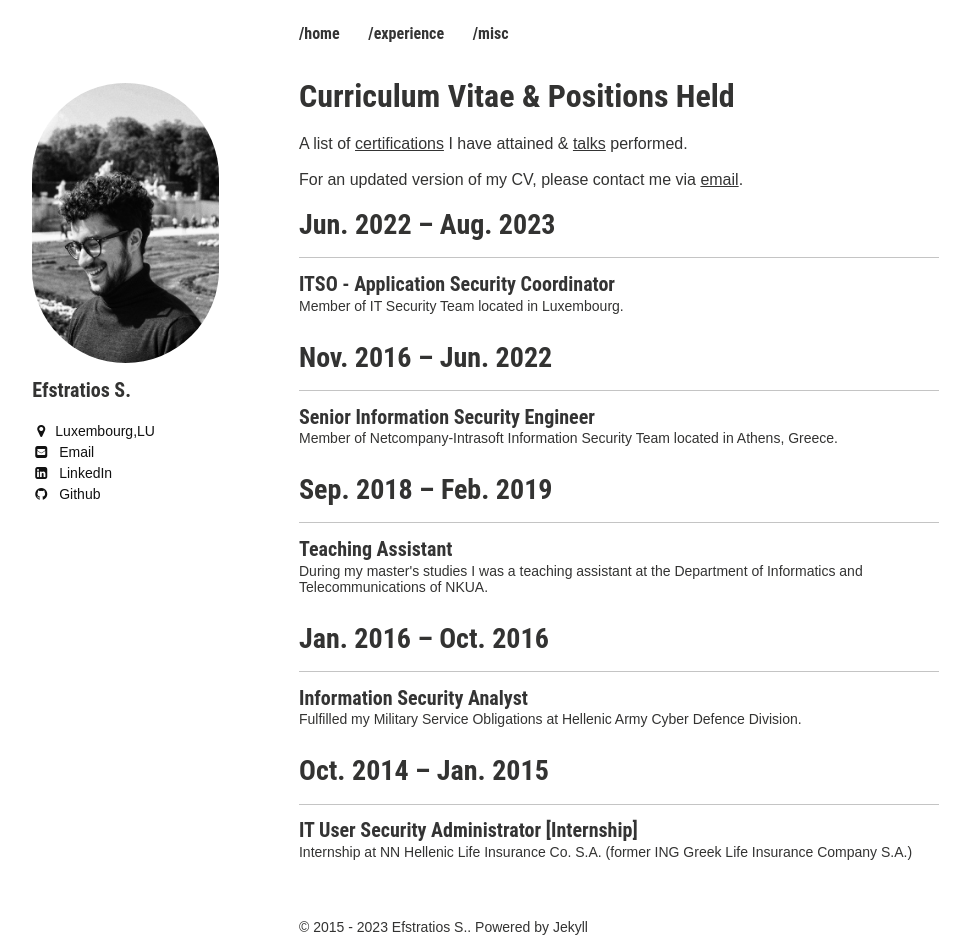
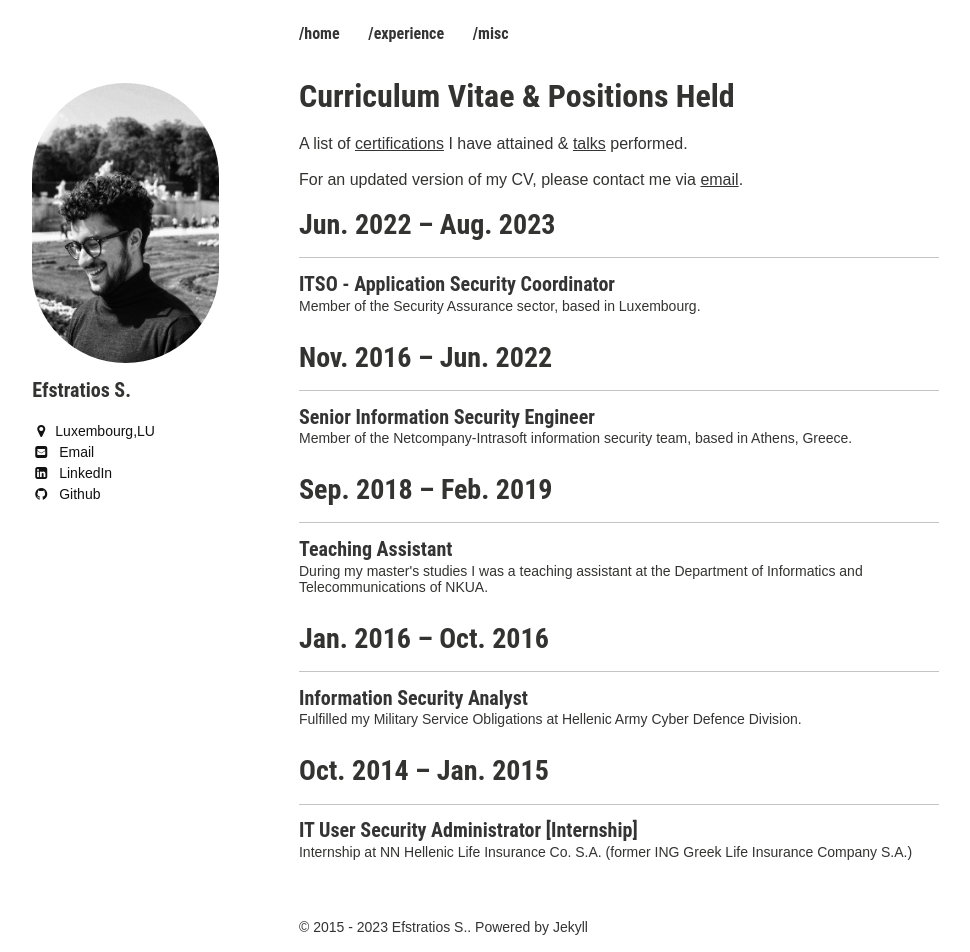
Before and after one commit to efstratios/efstratios.github.io, a Jekyll site: the page built from experience/index.md, in a window 1280 px wide. Shown: the whole page, without its empty margins (21-991 px from the left). Built offline with Jekyll 4.4.1, drawn with Linux system fonts in a browser that asks for light colours.

```diff
--- a/_posts/2016-11-03-intrasoft-intl.md
+++ b/_posts/2016-11-03-intrasoft-intl.md
@@ -1,7 +1,7 @@
 ---
 layout: post
 title: "Senior Information Security Engineer"
-excerpt: "Member of Netcompany-Intrasoft Information Security Team located in Athens, Greece."
+excerpt: "Member of the Netcompany-Intrasoft information security team, based in Athens, Greece."
 tags: [sample post, code, highlighting]
 end_date: 2022-06-15
 share: true
--- a/_posts/2022-06-16-ec.md
+++ b/_posts/2022-06-16-ec.md
@@ -1,7 +1,7 @@
 ---
 layout: post
 title: "ITSO - Application Security Coordinator"
-excerpt: "Member of IT Security Team located in Luxembourg."
+excerpt: "Member of the Security Assurance sector, based in Luxembourg."
 tags: [sample post, code, highlighting]
 share: true
 index: 4
```
Also changed, not shown: index.md (+1 -1 lines), 1 other file.
